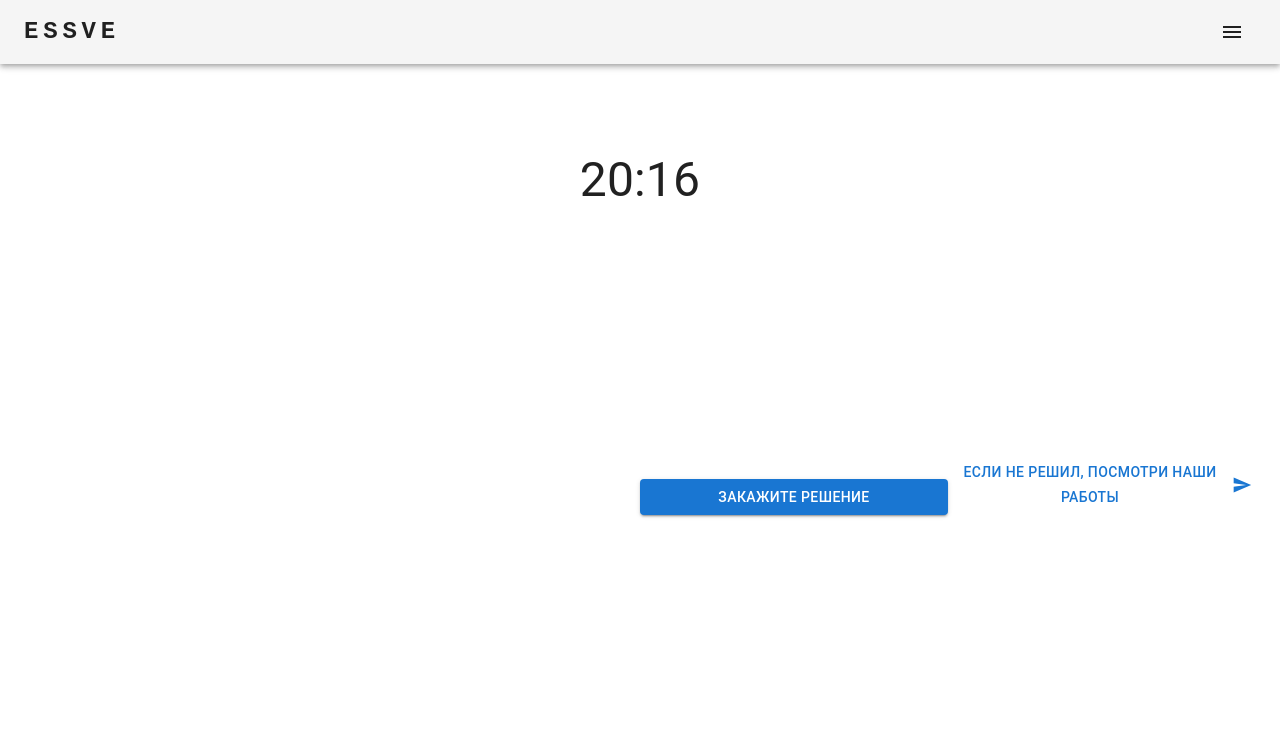
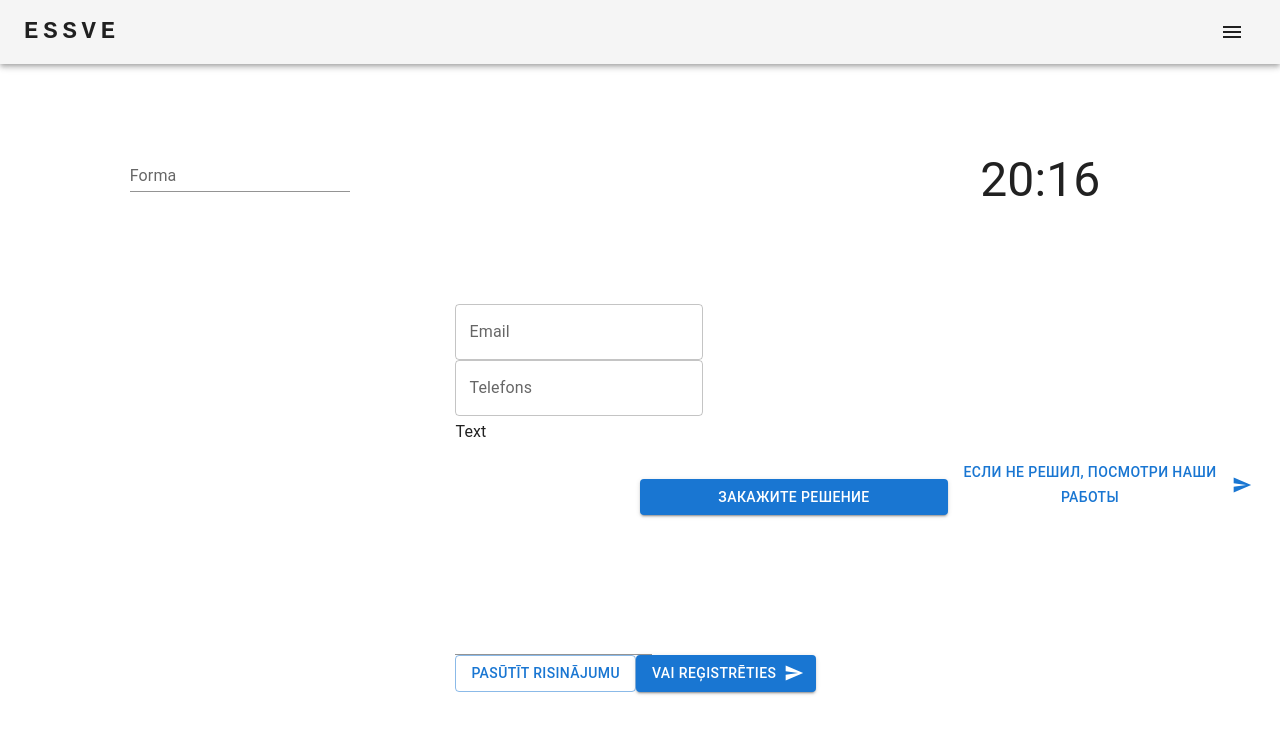
Before and after one commit to cropez/IDS, a React (Create React App) app in the folder client/: page /informacija in a window 1280 px wide. Shown: the top 734 px of the page. Built offline with nearby package versions, Linux system fonts and the light colour scheme.

Commit message:
nedodelano rastojanie

```diff
--- a/client/src/pages/informacija.jsx
+++ b/client/src/pages/informacija.jsx
@@ -5,7 +5,10 @@ import { Container } from '@mui/material';
 import Grid from '@mui/material/Grid';
 import { useState, useEffect } from 'react';
 import '../styles/img.css';
+import TextField from '@mui/material/TextField';
+import Button from '@mui/material/Button';
 
+import SendIcon from '@mui/icons-material/Send';
 
 dayjs.extend(isBetweenPlugin);
 
@@ -19,7 +22,31 @@ export default function Dashboard() {
     setInterval(() => setDateState(new Date()), 30000);
   }, []);
   return (
+
     <> <Container maxWidth="xl" sx={{ display: "flex", height: "150px" }}>
+
+
+<Grid container xs={12} justifyContent="center" mt={10} fontSize="xxx-large">
+
+  <TextField label="Forma" variant="standard" />
+</Grid>
+<Grid item xs={12} md={10} mt={30}>
+<TextField label="Email" />
+<TextField label="Telefons" />
+<TextField
+          id="standard-multiline-static"
+          multiline
+          rows={10}
+          defaultValue="Text"
+          variant="standard"
+        />
+        <Button variant="outlined" >
+             Pasūtīt risinājumu
+        </Button>
+          <Button variant="contained"  endIcon={<SendIcon />}>
+            Vai reģistrēties
+          </Button>
+</Grid>
       <Grid container xs={12} justifyContent="center" mt={10} fontSize="xxx-large">
         <div>
           {dateState.toLocaleString('en-LV', {
```
